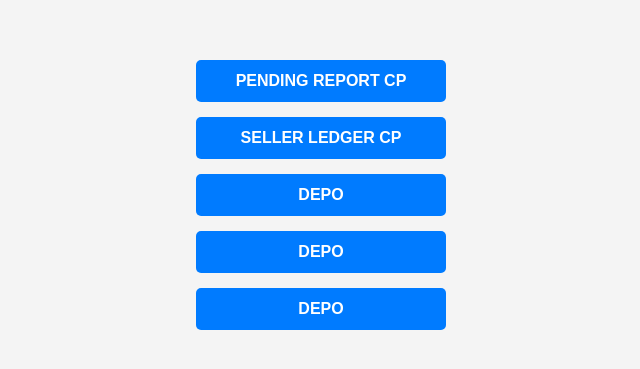
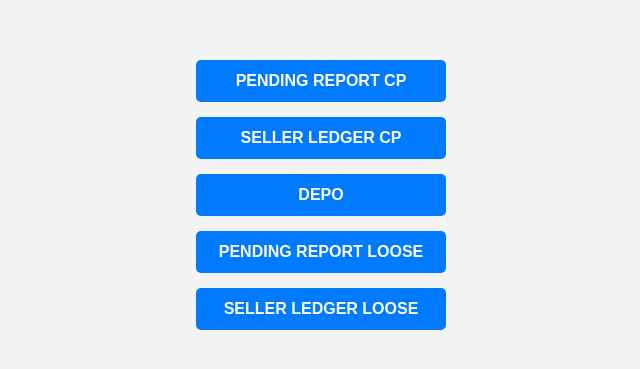
Before and after one commit to hunkaammy/HARIKESRI, a website: page assets/brokrage.html in a window 1280 px wide. Shown: the part 213-582 px from the top of the page, without its empty margins (319-959 px from the left). Drawn offline with Linux system fonts and the light colour scheme.

Commit message:
Update brokrage.html

```diff
--- a/assets/brokrage.html
+++ b/assets/brokrage.html
@@ -44,8 +44,8 @@
         <button class="custom-button" onclick="openURL('https://brokragecloud.web.app/ASHISH/BROKRAGECP/pending.html')">PENDING REPORT CP</button>
         <button class="custom-button" onclick="openURL('https://brokragecloud.web.app/ASHISH/BROKRAGECP/sellerledger.html')">SELLER LEDGER CP</button>
         <button class="custom-button" onclick="openURL('https://www.g')">DEPO</button>
-        <button class="custom-button" onclick="openURL('https://brokragecloud.web.app/ASHISH/BROKRAGE LOOSE/pending.html')">DEPO</button>
-        <button class="custom-button" onclick="openURL('https://brokragecloud.web.app/ASHISH/BROKRAGE LOOSE/sellerledger.html')">DEPO</button>
+        <button class="custom-button" onclick="openURL('https://brokragecloud.web.app/ASHISH/BROKRAGE LOOSE/pending.html')">PENDING REPORT LOOSE</button>
+        <button class="custom-button" onclick="openURL('https://brokragecloud.web.app/ASHISH/BROKRAGE LOOSE/sellerledger.html')">SELLER LEDGER LOOSE</button>
     </div>
 
     <script>
```
